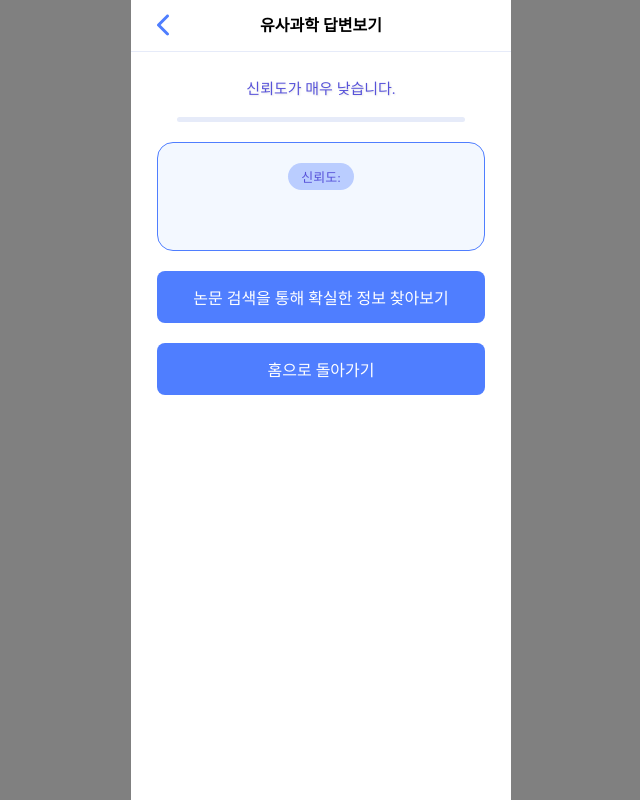
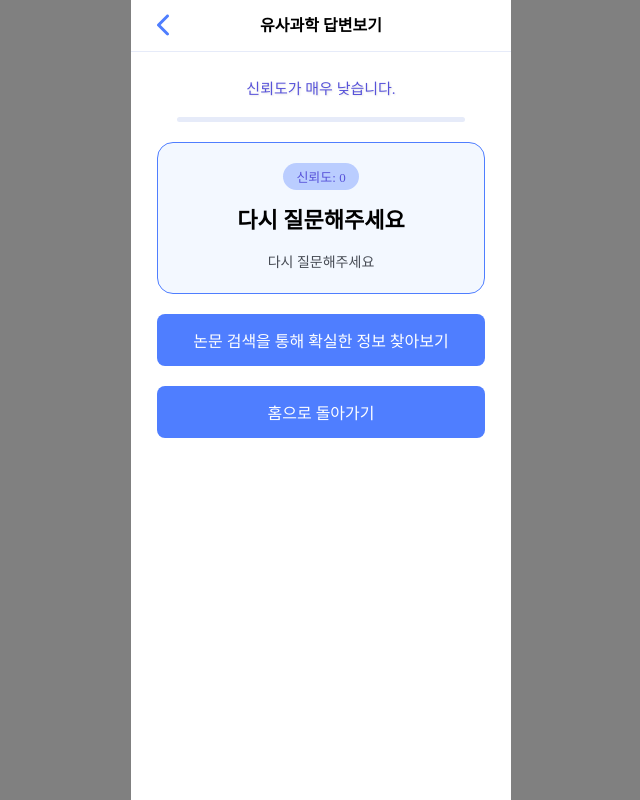
Before and after one commit to SPARCS-yugwa/yugwa-frontend, a React (Create React App) app: page /questionAnswer in a window 1280 px wide. Shown: the whole page, without its empty margins (319-959 px from the left). Built offline with nearby package versions, Linux system fonts and the light colour scheme; no server answers; a web font is replaced by a local one; what recoil-persist would draw is missing.

Commit message:
fix:프롬프트

```diff
--- a/src/pages/QuestionAnswer.jsx
+++ b/src/pages/QuestionAnswer.jsx
@@ -130,7 +130,11 @@ const QuestionAnswer = () => {
   const [result, setResult] = useState();
   const { inputValue } = location.state || {};
   const navigate = useNavigate();
-  const [fetchedData, setFetchedData] = useState({});
+  const [fetchedData, setFetchedData] = useState({
+    trustValue: 0,
+    question: "다시 질문해주세요",
+    content: "다시 질문해주세요"
+  });
 
     const removeBackticks = (response) => {
       // 백틱 세 개로 시작하고 끝나는지 확인
```
